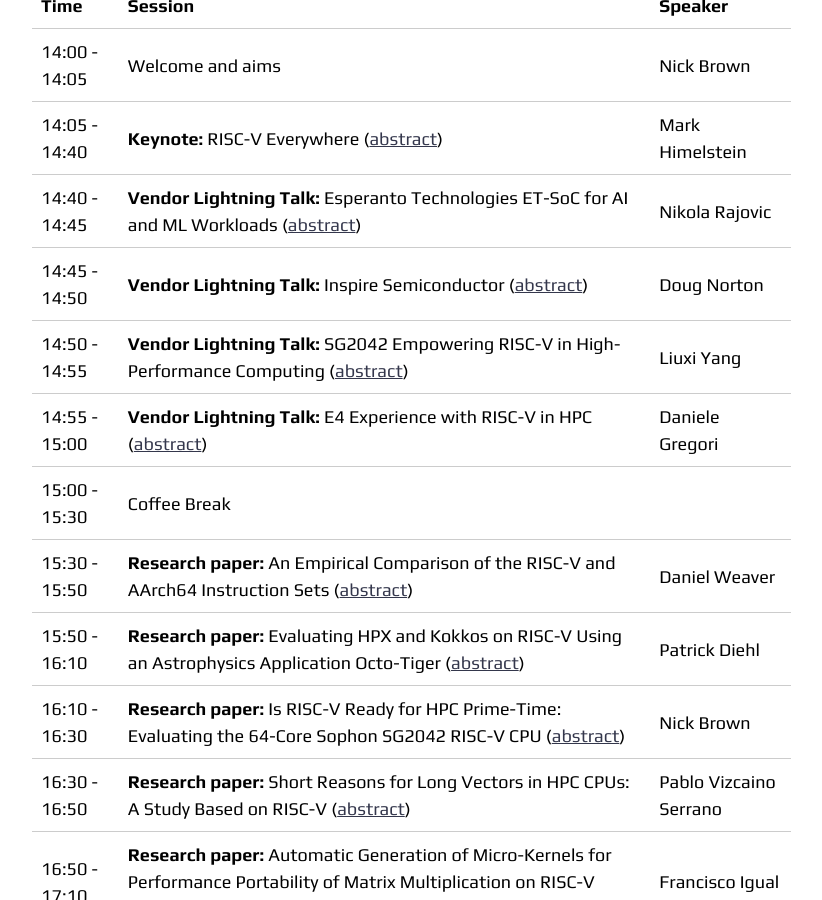
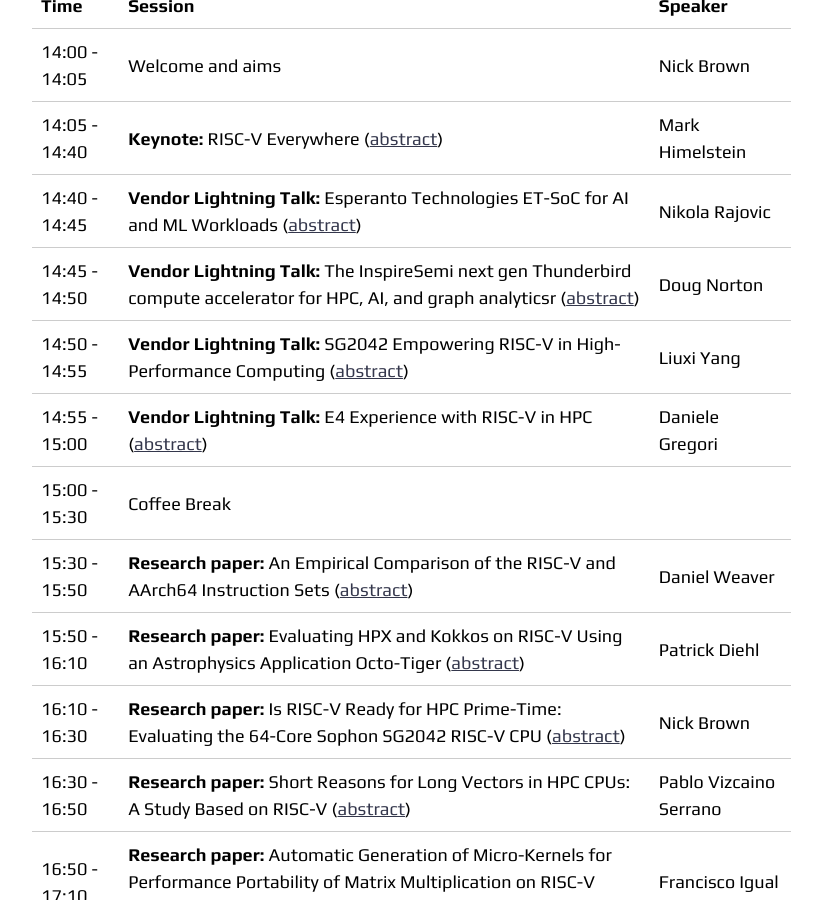
Before and after one commit to RISCVtestbed/riscvtestbed.github.io, a Jekyll site: the page built from _community/sc23-workshop.md, in a window 1280 px wide and 900 px high, scrolled down 933 px. Shown: the whole window, without its empty margins (343-1165 px from the left). Built offline with Jekyll 4.4.1, drawn with Linux system fonts in a browser that asks for light colours; nearby versions of some CDN libraries.

Commit message:
Update sc23-workshop.md

```diff
--- a/_community/sc23-workshop.md
+++ b/_community/sc23-workshop.md
@@ -17,7 +17,7 @@
 | 14:00 - 14:05 | Welcome and aims | Nick Brown |
 | 14:05 - 14:40 | **Keynote:** RISC-V Everywhere ([abstract](https://sc23.supercomputing.org/presentation/?id=misc246&sess=sess455))| Mark Himelstein |
 | 14:40 - 14:45 | **Vendor Lightning Talk:** Esperanto Technologies ET-SoC for AI and ML Workloads ([abstract](https://sc23.supercomputing.org/presentation/?id=misc247&sess=sess455))| Nikola Rajovic |
-| 14:45 - 14:50 | **Vendor Lightning Talk:** Inspire Semiconductor ([abstract](https://sc23.supercomputing.org/presentation/?id=misc248&sess=sess455)) | Doug Norton |
+| 14:45 - 14:50 | **Vendor Lightning Talk:** The InspireSemi next gen Thunderbird compute accelerator for HPC, AI, and graph analyticsr ([abstract](https://sc23.supercomputing.org/presentation/?id=misc248&sess=sess455)) | Doug Norton |
 | 14:50 - 14:55 | **Vendor Lightning Talk:** SG2042 Empowering RISC-V in High-Performance Computing ([abstract](https://sc23.supercomputing.org/presentation/?id=misc250&sess=sess455))| Liuxi Yang |
 | 14:55 - 15:00 | **Vendor Lightning Talk:** E4 Experience with RISC-V in HPC ([abstract](https://sc23.supercomputing.org/presentation/?id=misc252&sess=sess455)) | Daniele Gregori |
 | 15:00 - 15:30 | Coffee Break | |
```
